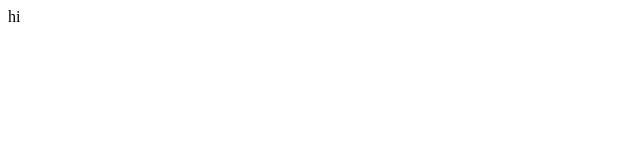
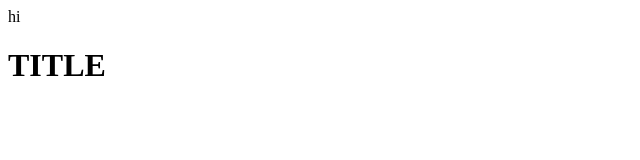
Before and after one commit to HARIVAMSHU/welab, a plain HTML site: page index.html in a window 1280 px wide. Shown: the whole page, without its empty margins (0-640 px from the left). Drawn offline with Linux system fonts and the light colour scheme.

Commit message:
index.html updated

```diff
--- a/index.html
+++ b/index.html
@@ -9,5 +9,6 @@
 </head>
 <body>
     hi
+    <H1>TITLE</H1>
 </body>
 </html>
```
